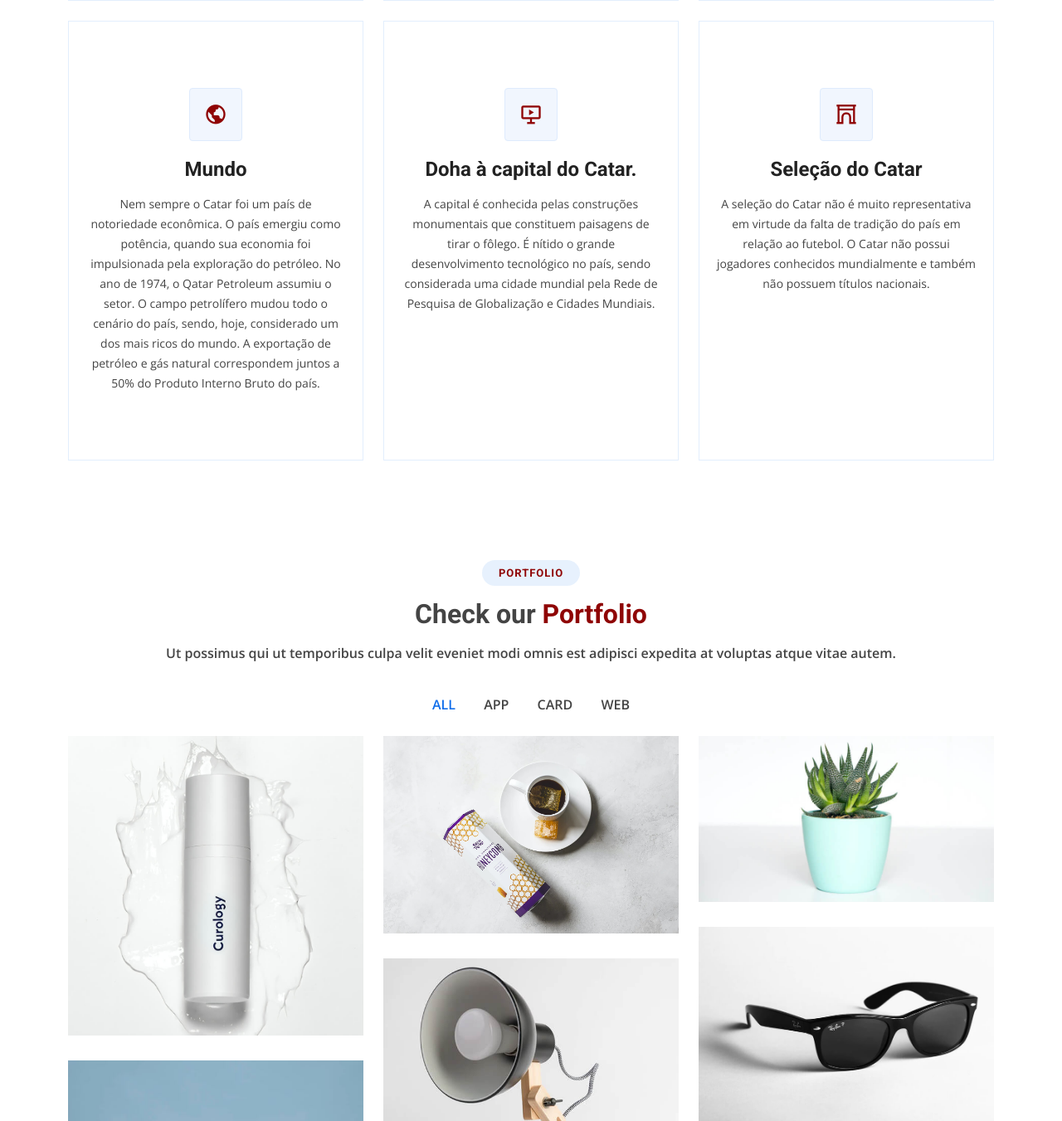
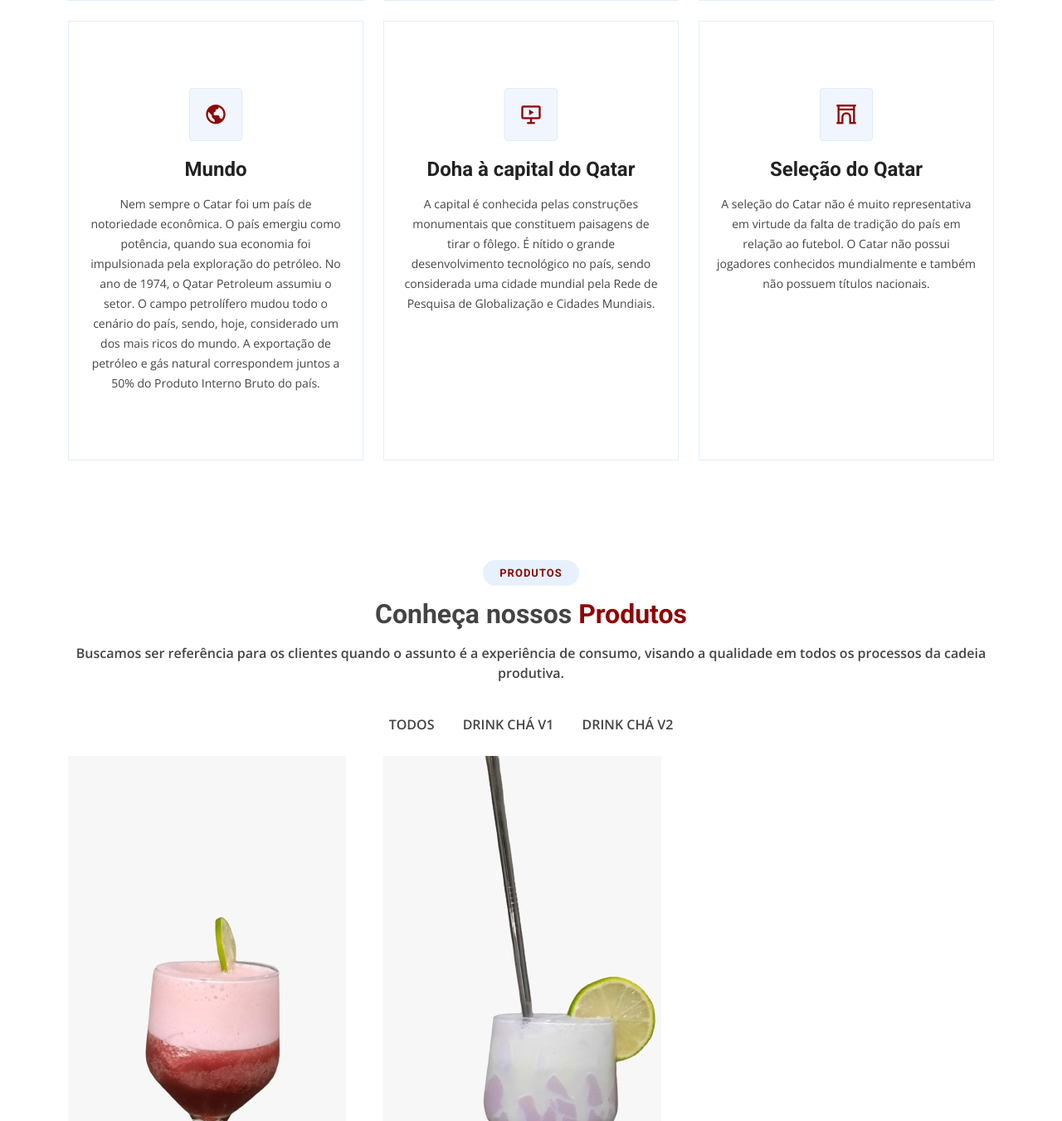
Before and after one commit to MatheusSouzaSoares/SiteTrabalhoFaculdade, a PHP site: page / in a window 1280 px wide. Shown: the part 2470-3821 px from the top of the page at 83% size. Run offline with PHP 8.4, Linux system fonts and the light colour scheme.

Commit message:
Atualização pagina

```diff
--- a/Site/assets/css/style.css
+++ b/Site/assets/css/style.css
@@ -1046,7 +1046,7 @@ section {
 
 .portfolio #portfolio-flters li:hover,
 .portfolio #portfolio-flters li.filter-active {
-  color: #106eea;
+  color: #8f0404;
 }
 
 .portfolio #portfolio-flters li:last-child {
--- a/Site/index.html
+++ b/Site/index.html
@@ -1,5 +1,5 @@
 <!DOCTYPE html>
-<html lang="en">
+<html lang="pt-br">
 
 <head>
   <meta charset="utf-8">
@@ -8,10 +8,6 @@
   <title>Drink Chá</title>
   <meta content="" name="description">
   <meta content="" name="keywords">
-
-  <!-- Favicons -->
-  <link href="assets/img/favicon.png" rel="icon">
-  <link href="assets/img/apple-touch-icon.png" rel="apple-touch-icon">
 
   <!-- Google Fonts -->
   <link href="https://fonts.googleapis.com/css?family=Open+Sans:300,300i,400,400i,600,600i,700,700i|Roboto:300,300i,400,400i,500,500i,600,600i,700,700i|Poppins:300,300i,400,400i,500,500i,600,600i,700,700i" rel="stylesheet">
@@ -35,8 +31,8 @@
   <section id="topbar" class="d-flex align-items-center">
     <div class="container d-flex justify-content-center justify-content-md-between">
       <div class="contact-info d-flex align-items-center">
-        <i class="bi bi-envelope d-flex align-items-center"><a href="mailto:contact@example.com">contact@example.com</a></i>
-        <i class="bi bi-phone d-flex align-items-center ms-4"><span>+1 5589 55488 55</span></i>
+        <i class="bi bi-envelope d-flex align-items-center"><a href="mailto:contact@example.com">contato@drinkcha.com</a></i>
+        <i class="bi bi-phone d-flex align-items-center ms-4"><span>+55 18 99191-4546</span></i>
       </div>
       <div class="social-links d-none d-md-flex align-items-center">
         <a href="#" class="twitter"><i class="bi bi-twitter"></i></a>
@@ -68,8 +64,8 @@
   <!-- ======= Hero Section ======= -->
   <section id="hero" class="d-flex align-items-center">
     <div class="container" data-aos="zoom-out" data-aos-delay="100">
-      <h1>Bem vindo ao <span>Qatar</span></h1>
-      <h2>Para os chás, algo inerente à cultura árabe, as possibilidades são imensas.</h2>
+      <!-- <h1>Bem vindo ao <span>Qatar</span></h1>
+      <h2>Para os chás, algo inerente à cultura árabe, as possibilidades são imensas.</h2>-->
       <div class="d-flex">
     </div>
   </section><!-- End Hero -->
@@ -175,7 +171,7 @@ alguns dos chás mais famosos e típicos...
           <div class="col-lg-4 col-md-6 d-flex align-items-stretch mt-4" data-aos="zoom-in" data-aos-delay="200">
             <div class="icon-box">
               <div class="icon"><i class="bx bx-slideshow"></i></div>
-              <h4><a href="">Doha à capital do Catar.</a></h4>
+              <h4><a href="">Doha à capital do Qatar</a></h4>
               <p>A capital é conhecida pelas construções monumentais que constituem paisagens de tirar o fôlego. É nítido o grande desenvolvimento tecnológico no país, sendo considerada uma cidade mundial pela Rede de Pesquisa de Globalização e Cidades Mundiais.</p>
             </div>
           </div>
@@ -183,7 +179,7 @@ alguns dos chás mais famosos e típicos...
           <div class="col-lg-4 col-md-6 d-flex align-items-stretch mt-4" data-aos="zoom-in" data-aos-delay="300">
             <div class="icon-box">
               <div class="icon"><i class="bx bx-arch"></i></div>
-              <h4><a href="">Seleção do Catar</a></h4>
+              <h4><a href="">Seleção do Qatar</a></h4>
               <p>A seleção do Catar não é muito representativa em virtude da falta de tradição do país em relação ao futebol. O Catar não possui jogadores conhecidos mundialmente e também não possuem títulos nacionais.</p>
             </div>
           </div>
@@ -199,18 +195,18 @@ alguns dos chás mais famosos e típicos...
       <div class="container" data-aos="fade-up">
 
         <div class="section-title">
-          <h2>Portfolio</h2>
-          <h3>Check our <span>Portfolio</span></h3>
-          <p>Ut possimus qui ut temporibus culpa velit eveniet modi omnis est adipisci expedita at voluptas atque vitae autem.</p>
+          <h2>Produtos</h2>
+          <h3>Conheça nossos <span>Produtos</span></h3>
+          <p>Buscamos ser referência para os clientes quando o assunto é a experiência de
+            consumo, visando a qualidade em todos os processos da cadeia produtiva.</p>
         </div>
 
         <div class="row" data-aos="fade-up" data-aos-delay="100">
           <div class="col-lg-12 d-flex justify-content-center">
             <ul id="portfolio-flters">
-              <li data-filter="*" class="filter-active">All</li>
-              <li data-filter=".filter-app">App</li>
-              <li data-filter=".filter-card">Card</li>
-              <li data-filter=".filter-web">Web</li>
+              <li data-filter="*" class="filter-web">Todos</li>
+              <li data-filter=".filter-app">Drink Chá v1</li>
+              <li data-filter=".filter-card">Drink Chá v2</li>
             </ul>
           </div>
         </div>
@@ -220,96 +216,22 @@ alguns dos chás mais famosos e típicos...
           <div class="col-lg-4 col-md-6 portfolio-item filter-app">
             <img src="assets/img/portfolio/portfolio-1.jpg" class="img-fluid" alt="">
             <div class="portfolio-info">
-              <h4>App 1</h4>
-              <p>App</p>
-              <a href="assets/img/portfolio/portfolio-1.jpg" data-gallery="portfolioGallery" class="portfolio-lightbox preview-link" title="App 1"><i class="bx bx-plus"></i></a>
-              <a href="portfolio-details.html" class="details-link" title="More Details"><i class="bx bx-link"></i></a>
-            </div>
-          </div>
+              <h4>Drink Chá v1</h4>
+              <p>Ingredientes: Hibisco, Anis-estrelado e Limão Taiti. </p>
 
-          <div class="col-lg-4 col-md-6 portfolio-item filter-web">
-            <img src="assets/img/portfolio/portfolio-2.jpg" class="img-fluid" alt="">
-            <div class="portfolio-info">
-              <h4>Web 3</h4>
-              <p>Web</p>
-              <a href="assets/img/portfolio/portfolio-2.jpg" data-gallery="portfolioGallery" class="portfolio-lightbox preview-link" title="Web 3"><i class="bx bx-plus"></i></a>
-              <a href="portfolio-details.html" class="details-link" title="More Details"><i class="bx bx-link"></i></a>
-            </div>
-          </div>
-
-          <div class="col-lg-4 col-md-6 portfolio-item filter-app">
-            <img src="assets/img/portfolio/portfolio-3.jpg" class="img-fluid" alt="">
-            <div class="portfolio-info">
-              <h4>App 2</h4>
-              <p>App</p>
-              <a href="assets/img/portfolio/portfolio-3.jpg" data-gallery="portfolioGallery" class="portfolio-lightbox preview-link" title="App 2"><i class="bx bx-plus"></i></a>
-              <a href="portfolio-details.html" class="details-link" title="More Details"><i class="bx bx-link"></i></a>
             </div>
           </div>
 
           <div class="col-lg-4 col-md-6 portfolio-item filter-card">
             <img src="assets/img/portfolio/portfolio-4.jpg" class="img-fluid" alt="">
             <div class="portfolio-info">
-              <h4>Card 2</h4>
-              <p>Card</p>
-              <a href="assets/img/portfolio/portfolio-4.jpg" data-gallery="portfolioGallery" class="portfolio-lightbox preview-link" title="Card 2"><i class="bx bx-plus"></i></a>
-              <a href="portfolio-details.html" class="details-link" title="More Details"><i class="bx bx-link"></i></a>
+              <h4>Drink Chá v2</h4>
+              <p>Ingredientes: Hibisco, Anis-estrelado, Limão Taiti e Leite Condensado.</p>
+
             </div>
           </div>
 
-          <div class="col-lg-4 col-md-6 portfolio-item filter-web">
-            <img src="assets/img/portfolio/portfolio-5.jpg" class="img-fluid" alt="">
-            <div class="portfolio-info">
-              <h4>Web 2</h4>
-              <p>Web</p>
-              <a href="assets/img/portfolio/portfolio-5.jpg" data-gallery="portfolioGallery" class="portfolio-lightbox preview-link" title="Web 2"><i class="bx bx-plus"></i></a>
-              <a href="portfolio-details.html" class="details-link" title="More Details"><i class="bx bx-link"></i></a>
-            </div>
-          </div>
 
-          <div class="col-lg-4 col-md-6 portfolio-item filter-app">
-            <img src="assets/img/portfolio/portfolio-6.jpg" class="img-fluid" alt="">
-            <div class="portfolio-info">
-              <h4>App 3</h4>
-              <p>App</p>
-              <a href="assets/img/portfolio/portfolio-6.jpg" data-gallery="portfolioGallery" class="portfolio-lightbox preview-link" title="App 3"><i class="bx bx-plus"></i></a>
-              <a href="portfolio-details.html" class="details-link" title="More Details"><i class="bx bx-link"></i></a>
-            </div>
-          </div>
-
-          <div class="col-lg-4 col-md-6 portfolio-item filter-card">
-            <img src="assets/img/portfolio/portfolio-7.jpg" class="img-fluid" alt="">
-            <div class="portfolio-info">
-              <h4>Card 1</h4>
-              <p>Card</p>
-              <a href="assets/img/portfolio/portfolio-7.jpg" data-gallery="portfolioGallery" class="portfolio-lightbox preview-link" title="Card 1"><i class="bx bx-plus"></i></a>
-              <a href="portfolio-details.html" class="details-link" title="More Details"><i class="bx bx-link"></i></a>
-            </div>
-          </div>
-
-          <div class="col-lg-4 col-md-6 portfolio-item filter-card">
-            <img src="assets/img/portfolio/portfolio-8.jpg" class="img-fluid" alt="">
-            <div class="portfolio-info">
-              <h4>Card 3</h4>
-              <p>Card</p>
-              <a href="assets/img/portfolio/portfolio-8.jpg" data-gallery="portfolioGallery" class="portfolio-lightbox preview-link" title="Card 3"><i class="bx bx-plus"></i></a>
-              <a href="portfolio-details.html" class="details-link" title="More Details"><i class="bx bx-link"></i></a>
-            </div>
-          </div>
-
-          <div class="col-lg-4 col-md-6 portfolio-item filter-web">
-            <img src="assets/img/portfolio/portfolio-9.jpg" class="img-fluid" alt="">
-            <div class="portfolio-info">
-              <h4>Web 3</h4>
-              <p>Web</p>
-              <a href="assets/img/portfolio/portfolio-9.jpg" data-gallery="portfolioGallery" class="portfolio-lightbox preview-link" title="Web 3"><i class="bx bx-plus"></i></a>
-              <a href="portfolio-details.html" class="details-link" title="More Details"><i class="bx bx-link"></i></a>
-            </div>
-          </div>
-
-        </div>
-
-      </div>
     </section><!-- End Portfolio Section -->
 
     <!-- ======= Team Section ======= -->
@@ -410,7 +332,7 @@ alguns dos chás mais famosos e típicos...
 
     <div class="container py-4">
       <div class="copyright">
-        &copy; Copyright <strong><span>BizLand</span></strong>. All Rights Reserved
+        &copy; Copyright <strong><span>Drink Chá</span></strong>. All Rights Reserved
       </div>
       <div class="credits">
         <!-- All the links in the footer should remain intact. -->
```
Also changed, not shown: Site/assets/img/hero-bg.jpg, Site/assets/img/portfolio/portfolio-1.jpg, Site/assets/img/portfolio/portfolio-2.jpg (deleted), Site/assets/img/portfolio/portfolio-3.jpg (deleted), Site/assets/img/portfolio/portfolio-4.jpg, Site/assets/img/portfolio/portfolio-5.jpg (deleted), Site/assets/img/portfolio/portfolio-6.jpg (deleted), Site/assets/img/portfolio/portfolio-7.jpg (deleted), Site/assets/img/portfolio/portfolio-8.jpg (deleted), Site/assets/img/portfolio/portfolio-9.jpg (deleted), Site/assets/img/portfolio/portfolio-details-1.jpg (deleted), Site/assets/img/portfolio/portfolio-details-2.jpg (deleted), Site/assets/img/portfolio/portfolio-details-3.jpg (deleted).
